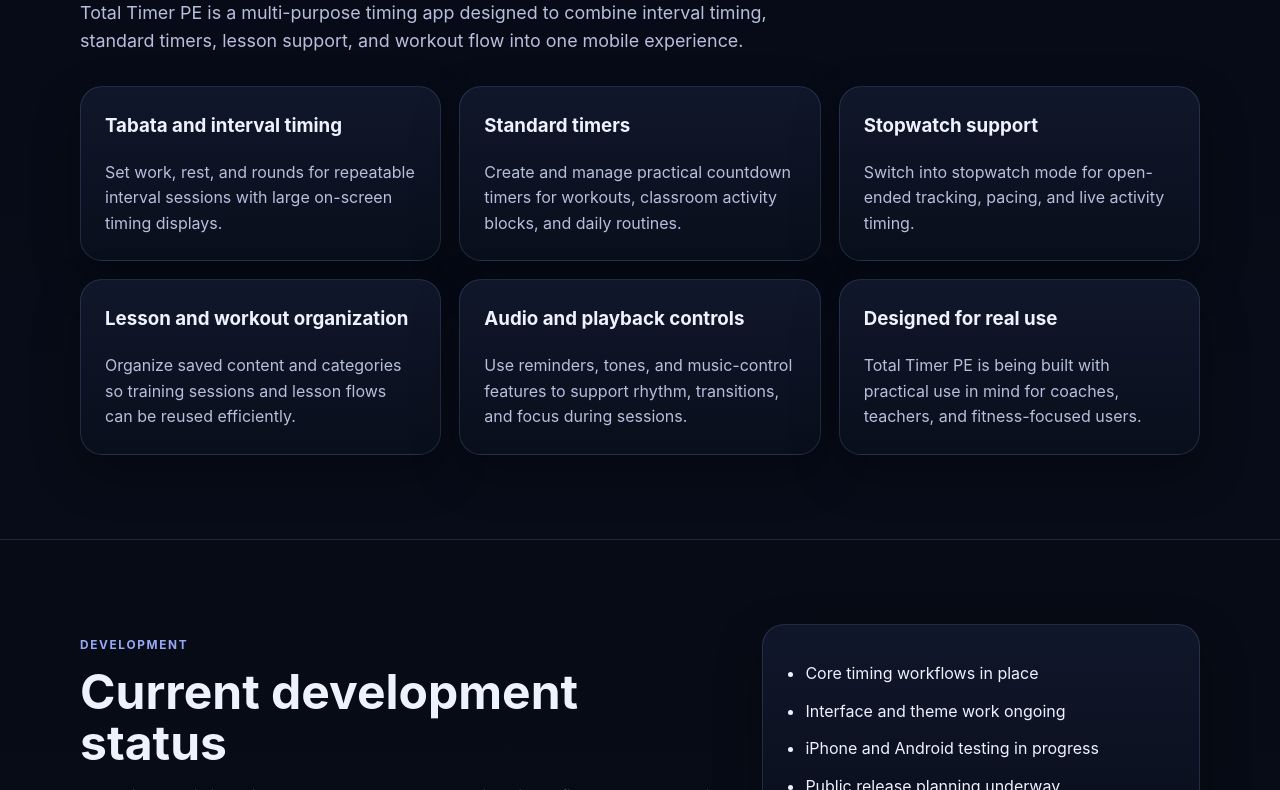
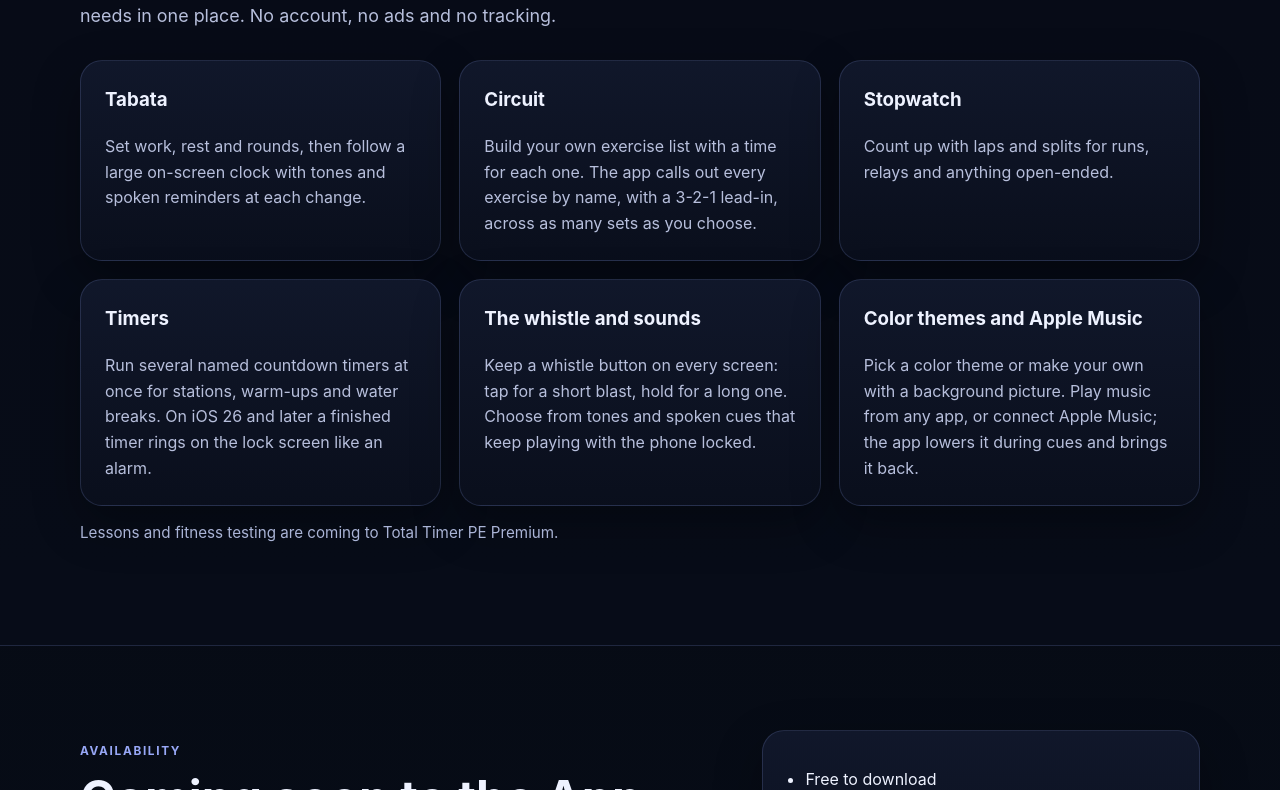
Before and after one commit to ebbs7one/ebbtech-site, a plain HTML site: page site/index.html in a window 1280 px wide. Shown: the part 1628-2418 px from the top of the page. Drawn offline with Linux system fonts and the light colour scheme.

Commit message:
Home page: describe the free app, coming soon to the App Store

```diff
--- a/site/index.html
+++ b/site/index.html
@@ -4,7 +4,7 @@
   <meta charset="UTF-8" />
   <meta name="viewport" content="width=device-width, initial-scale=1.0" />
   <title>Ebbtech LLC | Total Timer PE</title>
-  <meta name="description" content="Ebbtech LLC is building Total Timer PE, a timer app for coaches, teachers, workouts, lessons, and interval training." />
+  <meta name="description" content="Ebbtech LLC makes Total Timer PE, a free iPhone timer app for PE teachers and coaches: Tabata, Circuit, Stopwatch, Timers and a whistle. Coming soon to the App Store." />
   <link rel="stylesheet" href="styles.css" />
 </head>
 <body>
@@ -38,11 +38,11 @@
             </div>
             <div>
               <strong>Status</strong>
-              <p>Active development</p>
+              <p>Coming soon to the App Store</p>
             </div>
             <div>
-              <strong>Platforms</strong>
-              <p>iPhone and Android</p>
+              <strong>Platform</strong>
+              <p>iPhone (free)</p>
             </div>
           </div>
           <div class="button-row">
@@ -50,7 +50,7 @@
             <a class="button secondary" href="support.html">Support page</a>
           </div>
           <p class="note">
-            Total Timer PE is currently under development and in testing. Screens shown below reflect work in progress.
+            Total Timer PE is coming soon to the App Store.
           </p>
         </div>
         <div class="hero-shot-wrap">
@@ -68,8 +68,8 @@
           dependable mobile software with a clean interface and clear real-world use cases.
         </p>
         <p>
-          The initial product focus is a timer app that supports interval training, teaching workflows, countdown timers,
-          stopwatch functions, and structured routines for coaches, physical educators, and fitness users.
+          Its first product is Total Timer PE, a free timer app for PE teachers, coaches and fitness users, with
+          interval training, circuits, a stopwatch, countdown timers and a whistle in one place.
         </p>
       </div>
     </section>
@@ -79,66 +79,72 @@
         <p class="eyebrow">Product</p>
         <h2>Total Timer PE</h2>
         <p class="section-intro">
-          Total Timer PE is a multi-purpose timing app designed to combine interval timing, standard timers, lesson support,
-          and workout flow into one mobile experience.
+          Total Timer PE is a free iPhone app that puts the timing tools a PE class or a workout needs in one place.
+          No account, no ads and no tracking.
         </p>
 
         <div class="feature-grid">
           <article class="card">
-            <h3>Tabata and interval timing</h3>
+            <h3>Tabata</h3>
             <p>
-              Set work, rest, and rounds for repeatable interval sessions with large on-screen timing displays.
+              Set work, rest and rounds, then follow a large on-screen clock with tones and spoken reminders at
+              each change.
             </p>
           </article>
           <article class="card">
-            <h3>Standard timers</h3>
+            <h3>Circuit</h3>
             <p>
-              Create and manage practical countdown timers for workouts, classroom activity blocks, and daily routines.
+              Build your own exercise list with a time for each one. The app calls out every exercise by name, with a
+              3-2-1 lead-in, across as many sets as you choose.
             </p>
           </article>
           <article class="card">
-            <h3>Stopwatch support</h3>
+            <h3>Stopwatch</h3>
             <p>
-              Switch into stopwatch mode for open-ended tracking, pacing, and live activity timing.
+              Count up with laps and splits for runs, relays and anything open-ended.
             </p>
           </article>
           <article class="card">
-            <h3>Lesson and workout organization</h3>
+            <h3>Timers</h3>
             <p>
-              Organize saved content and categories so training sessions and lesson flows can be reused efficiently.
+              Run several named countdown timers at once for stations, warm-ups and water breaks. On iOS 26 and later a
+              finished timer rings on the lock screen like an alarm.
             </p>
           </article>
           <article class="card">
-            <h3>Audio and playback controls</h3>
+            <h3>The whistle and sounds</h3>
             <p>
-              Use reminders, tones, and music-control features to support rhythm, transitions, and focus during sessions.
+              Keep a whistle button on every screen: tap for a short blast, hold for a long one. Choose from tones and
+              spoken cues that keep playing with the phone locked.
             </p>
           </article>
           <article class="card">
-            <h3>Designed for real use</h3>
+            <h3>Color themes and Apple Music</h3>
             <p>
-              Total Timer PE is being built with practical use in mind for coaches, teachers, and fitness-focused users.
+              Pick a color theme or make your own with a background picture. Play music from any app, or connect
+              Apple Music; the app lowers it during cues and brings it back.
             </p>
           </article>
         </div>
+
+        <p class="note">Lessons and fitness testing are coming to Total Timer PE Premium.</p>
       </div>
     </section>
 
     <section class="section">
       <div class="container roadmap">
         <div>
-          <p class="eyebrow">Development</p>
-          <h2>Current development status</h2>
+          <p class="eyebrow">Availability</p>
+          <h2>Coming soon to the App Store</h2>
           <p>
-            Total Timer PE is in active development. The product is being refined through ongoing testing, visual updates,
-            feature tuning, and platform-specific polishing.
+            Total Timer PE will be a free download for iPhone. Everything you set up stays on your device.
           </p>
         </div>
         <ul class="checklist">
-          <li>Core timing workflows in place</li>
-          <li>Interface and theme work ongoing</li>
-          <li>iPhone and Android testing in progress</li>
-          <li>Public release planning underway</li>
+          <li>Free to download</li>
+          <li>Made for iPhone</li>
+          <li>No accounts, ads or tracking</li>
+          <li>Cues keep playing with the screen locked</li>
         </ul>
       </div>
     </section>
@@ -146,9 +152,9 @@
     <section id="screenshots" class="section section-alt">
       <div class="container">
         <p class="eyebrow">Screenshots</p>
-        <h2>Work-in-progress preview</h2>
+        <h2>A look at the app</h2>
         <p class="section-intro">
-          A preview of the current Total Timer PE interface during development.
+          Screens from Total Timer PE.
         </p>
 
         <div class="gallery">
@@ -204,7 +210,7 @@
     <div class="container footer-grid">
       <div>
         <strong>Ebbtech LLC</strong>
-        <p>Software in development for timing, lessons, and training workflows.</p>
+        <p>Timer software for PE teachers and coaches.</p>
       </div>
       <div>
         <a href="support.html">Support</a>
```
